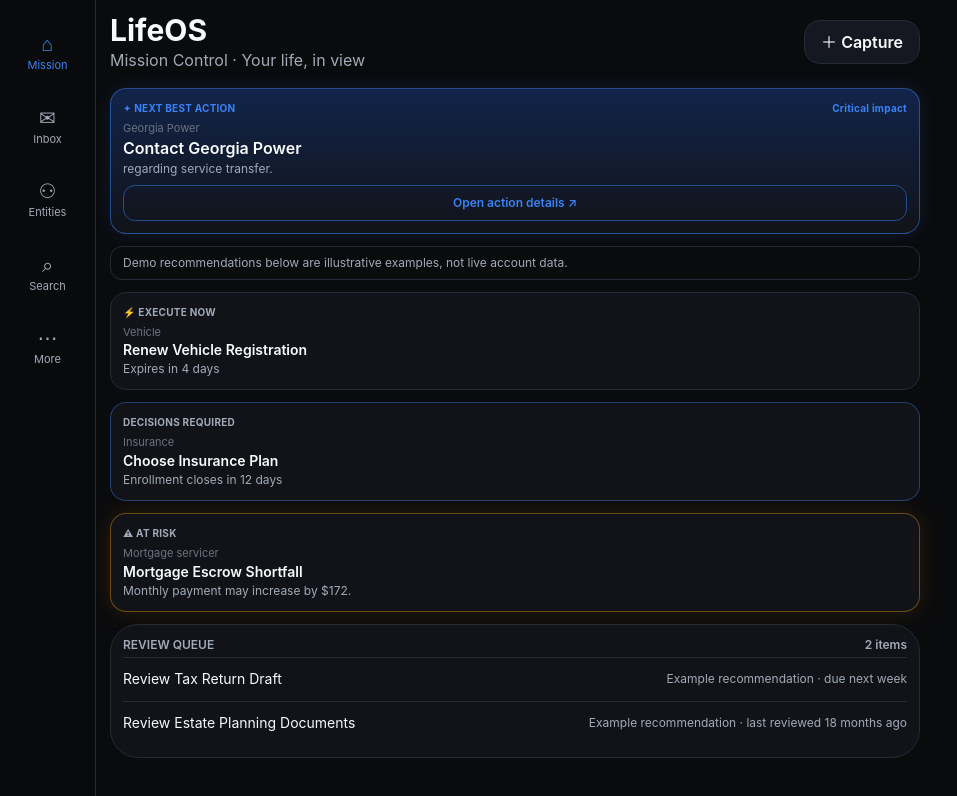
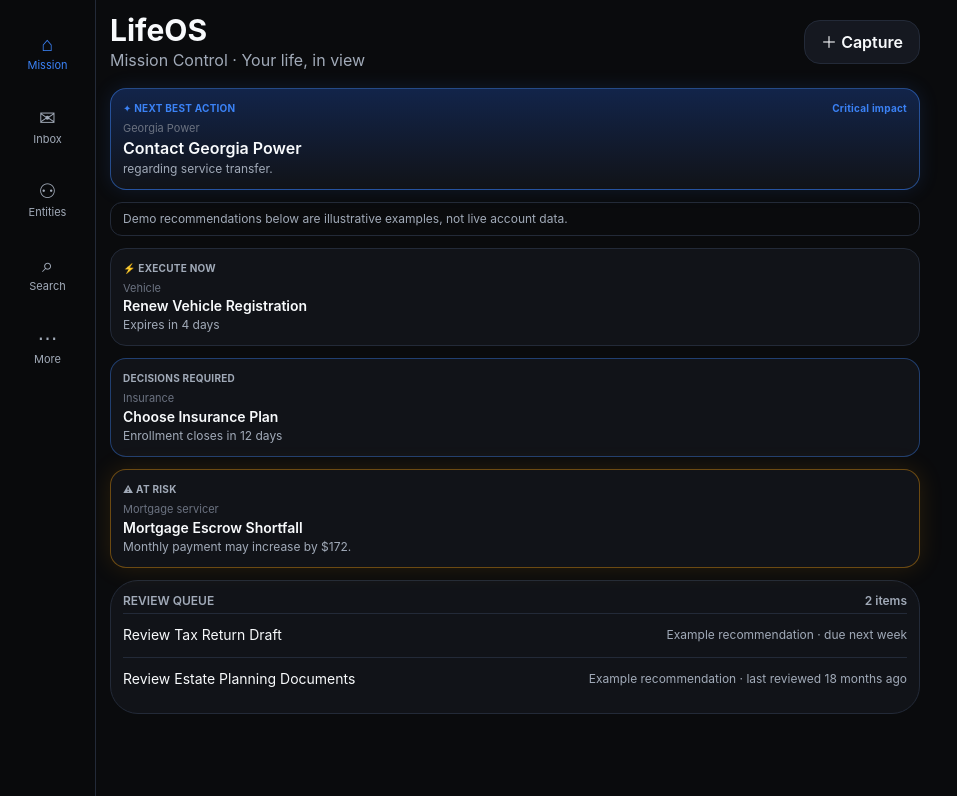
Before and after one commit to 5cxxpb2yrr-ui/lifeos-gemini-preview, a React (Vite) app: page / in a window 1280 px wide. Shown: the top 796 px of the page, without its empty margins (0-957 px from the left). Built offline with nearby package versions, Linux system fonts and the light colour scheme.

Commit message:
Make compact next action card clickable

```diff
--- a/port/mission-control-ui/apps/web/src/components/NextBestActionCard.tsx
+++ b/port/mission-control-ui/apps/web/src/components/NextBestActionCard.tsx
@@ -6,7 +6,7 @@ export function NextBestActionCard({ rec, onAction, compact = false, onExpand }:
   rec: Rec; onAction?: (id: string, action: string) => void; compact?: boolean; onExpand?: () => void;
 }) {
   return (
-    <section className="rounded-2xl border border-[#3B82F680] bg-gradient-to-b from-[#12244a] to-[var(--surface-1)] p-3 shadow-[0_0_20px_#3B82F622]">
+    <section onClick={compact ? onExpand : undefined} onKeyDown={(e) => { if (compact && (e.key === 'Enter' || e.key === ' ')) { e.preventDefault(); onExpand?.(); } }} role={compact ? 'button' : undefined} tabIndex={compact ? 0 : undefined} className={`rounded-2xl border border-[#3B82F680] bg-gradient-to-b from-[#12244a] to-[var(--surface-1)] p-3 shadow-[0_0_20px_#3B82F622] ${compact ? 'cursor-pointer hover:brightness-110 focus-visible:outline focus-visible:outline-2 focus-visible:outline-[var(--blue)]' : ''}`}>
       <header className="mb-1 flex items-center justify-between gap-2 text-[10px] font-bold tracking-wide text-[var(--blue)]">
         <span>✦ NEXT BEST ACTION</span><span>{band(rec.impact)} impact</span>
       </header>
@@ -24,7 +24,6 @@ export function NextBestActionCard({ rec, onAction, compact = false, onExpand }:
           ))}
         </div>
       </>}
-      {compact && <button type="button" onClick={onExpand} className="mt-2 min-h-9 w-full rounded-xl border border-[#3B82F680] px-3 text-xs font-semibold text-[var(--blue)]">Open action details ↗</button>}
     </section>
   );
 }
```
